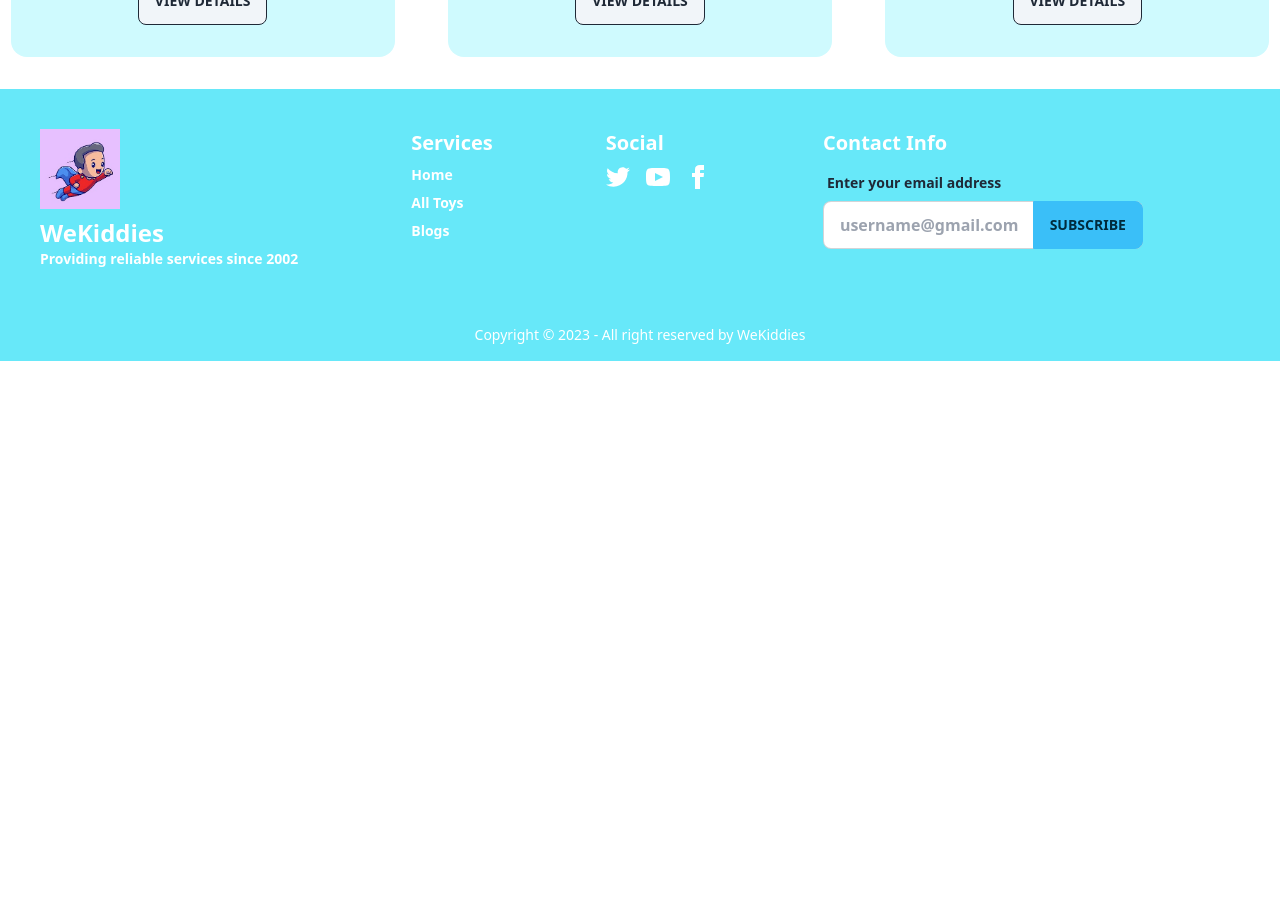
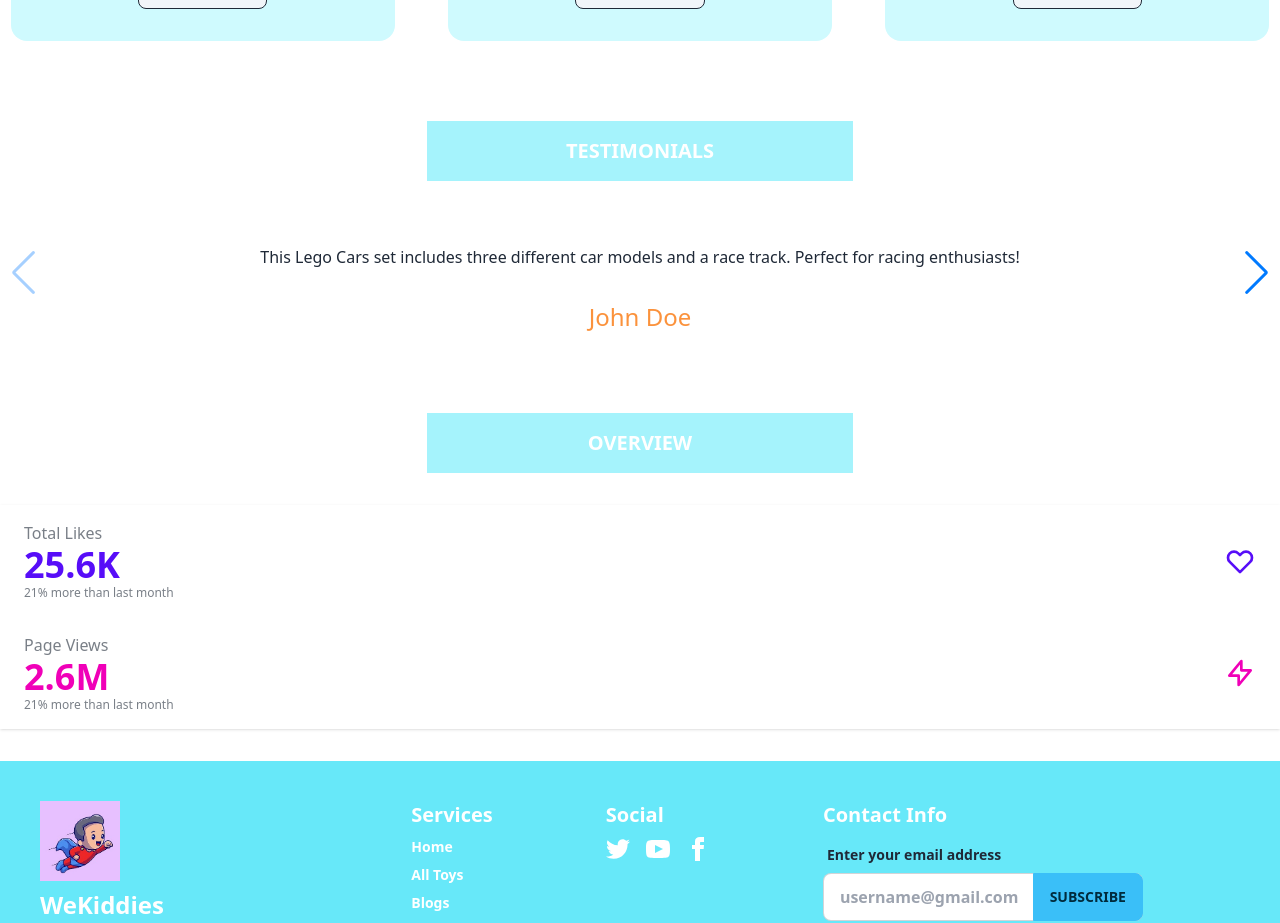
Before and after one commit to forhadislamse/we-kiddies-client, a React (Vite) app: page / in a window 1280 px wide. Shown: the part 1700-2623 px from the top of the page. Before the commit the page ends 2061 px from the top, so only its background shows below. Built offline with nearby package versions, Linux system fonts and the light colour scheme.

Commit message:
two extra section  added

```diff
--- a/public/toys.json
+++ b/public/toys.json
@@ -8,8 +8,8 @@
     "sub_category": "lego_cars",
     "Price": 19.99,
     "Rating": 4.5,
-    "Available quantity": 10,
-    "Detail description": "This Lego Cars set includes three different car models and a race track. Perfect for racing enthusiasts!"
+    "avail_quantity": 10,
+    "details": "This Lego Cars set includes three different car models and a race track. Perfect for racing enthusiasts!"
   },
   {
     "id": 2,
@@ -20,8 +20,8 @@
     "sub_category": "lego_cars",
     "Price": 24.99,
     "Rating": 4.8,
-    "Available quantity": 5,
-    "Detail description": "Build your own fleet of Lego Cars with this set. Includes instructions for different car designs."
+    "avail_quantity": 5,
+    "details": "Build your own fleet of Lego Cars with this set. Includes instructions for different car designs."
   },
   {
     "id": 3,
@@ -32,8 +32,8 @@
     "sub_category": "lego_cars",
     "Price": 29.99,
     "Rating": 4.6,
-    "Available quantity": 8,
-    "Detail description": "Create exciting car races with this Lego Cars set. Comes with a starting line and mini figures."
+    "avail_quantity": 8,
+    "details": "Create exciting car races with this Lego Cars set. Comes with a starting line and mini figures."
   },
   {
     "id": 4,
@@ -44,8 +44,8 @@
     "sub_category": "lego_wars",
     "Price": 39.99,
     "Rating": 4.7,
-    "Available quantity": 3,
-    "Detail description": "Engage in epic battles with this Lego Wars set. Build spaceships, create your own storylines, and save the galaxy!"
+    "avail_quantity": 3,
+    "details": "Engage in epic battles with this Lego Wars set. Build spaceships, create your own storylines, and save the galaxy!"
   },
   {
     "id": 5,
@@ -56,8 +56,8 @@
     "sub_category": "lego_wars",
     "Price": 34.99,
     "Rating": 4.9,
-    "Available quantity": 6,
-    "Detail description": "Join the intergalactic adventure with this Lego Wars set. Includes mini figures and customizable starships."
+    "avail_quantity": 6,
+    "details": "Join the intergalactic adventure with this Lego Wars set. Includes mini figures and customizable starships."
   },
   {
     "id": 6,
@@ -68,8 +68,8 @@
     "sub_category": "lego_wars",
     "Price": 44.99,
     "Rating": 4.8,
-    "Available quantity": 4,
-    "Detail description": "Fight for supremacy in the Lego Wars universe. Build armies, create battles, and conquer the galaxy!"
+    "avail_quantity": 4,
+    "details": "Fight for supremacy in the Lego Wars universe. Build armies, create battles, and conquer the galaxy!"
   },
   {
     "id": 7,
@@ -80,8 +80,8 @@
     "sub_category": "lego_city",
     "Price": 29.99,
     "Rating": 4.4,
-    "Available quantity": 12,
-    "Detail description": "Immerse yourself in the bustling Lego City with this set. Build skyscrapers, vehicles, and create your own city adventures!"
+    "avail_quantity": 12,
+    "details": "Immerse yourself in the bustling Lego City with this set. Build skyscrapers, vehicles, and create your own city adventures!"
   },
   {
     "id": 8,
@@ -92,8 +92,8 @@
     "sub_category": "lego_city",
     "Price": 34.99,
     "Rating": 4.7,
-    "Available quantity": 8,
-    "Detail description": "Build a vibrant Lego City with this set. Includes mini figures, buildings, and accessories for endless creative play."
+    "avail_quantity": 8,
+    "details": "Build a vibrant Lego City with this set. Includes mini figures, buildings, and accessories for endless creative play."
   },
   {
     "id": 9,
@@ -104,7 +104,7 @@
     "sub_category": "lego_city",
     "Price": 39.99,
     "Rating": 4.6,
-    "Available quantity": 6,
-    "Detail description": "Embark on exciting adventures in Lego City with this set. Features police stations, fire stations, and various vehicles."
+    "avail_quantity": 6,
+    "details": "Embark on exciting adventures in Lego City with this set. Features police stations, fire stations, and various vehicles."
   }
 ]
--- a/src/components/SectionTitle.jsx
+++ b/src/components/SectionTitle.jsx
@@ -1,7 +1,8 @@
 const SectionTitle = ({ heading }) => {
     return (
-        <div className="mx-auto text-center text-white font-bold bg-cyan-200 w-4/12 sm:w-4/12 my-8">
-            <h3 className="text-3xl uppercase py-4">{heading}</h3>
+        <div className="mx-auto text-center text-white font-bold bg-cyan-200
+        w-full md:w-4/12 my-8">
+            <h3 className="text-xl uppercase p-4">{heading}</h3>
         </div>
     );
 };
--- a/src/pages/Home/Home/Home.jsx
+++ b/src/pages/Home/Home/Home.jsx
@@ -2,6 +2,8 @@ import { Helmet } from "react-helmet-async";
 import Banner from "../Banner/Banner";
 import Gallery from "../Gallery/Gallery";
 import Category from "../Category/Category";
+import Testimonials from "../Testinomials/Testinomials";
+import OverView from "./OverView/OverView";
 
 const Home = () => {
     return (
@@ -14,6 +16,8 @@ const Home = () => {
             <Banner></Banner>
             <Gallery></Gallery>
             <Category></Category>
+            <Testimonials></Testimonials>
+            <OverView></OverView>
         </div>
     );
 };
--- /dev/null
+++ b/src/pages/Home/Home/OverView/OverView.jsx
@@ -0,0 +1,31 @@
+import SectionTitle from "../../../../components/SectionTitle";
+
+const OverView = () => {
+    return (
+        <>
+            <SectionTitle heading={'Overview'}></SectionTitle>
+            <div className=" shadow">
+
+                <div className="stat">
+                    <div className="stat-figure text-primary">
+                        <svg xmlns="http://www.w3.org/2000/svg" fill="none" viewBox="0 0 24 24" className="inline-block w-8 h-8 stroke-current"><path strokeLinecap="round" strokeLinejoin="round" strokeWidth="2" d="M4.318 6.318a4.5 4.5 0 000 6.364L12 20.364l7.682-7.682a4.5 4.5 0 00-6.364-6.364L12 7.636l-1.318-1.318a4.5 4.5 0 00-6.364 0z"></path></svg>
+                    </div>
+                    <div className="stat-title">Total Likes</div>
+                    <div className="stat-value text-primary">25.6K</div>
+                    <div className="stat-desc">21% more than last month</div>
+                </div>
+
+                <div className="stat">
+                    <div className="stat-figure text-secondary">
+                        <svg xmlns="http://www.w3.org/2000/svg" fill="none" viewBox="0 0 24 24" className="inline-block w-8 h-8 stroke-current"><path strokeLinecap="round" strokeLinejoin="round" strokeWidth="2" d="M13 10V3L4 14h7v7l9-11h-7z"></path></svg>
+                    </div>
+                    <div className="stat-title">Page Views</div>
+                    <div className="stat-value text-secondary">2.6M</div>
+                    <div className="stat-desc">21% more than last month</div>
+                </div>
+            </div>
+        </>
+    );
+};
+
+export default OverView;
--- /dev/null
+++ b/src/pages/Home/Testinomials/Testinomials.jsx
@@ -0,0 +1,39 @@
+
+import { Swiper, SwiperSlide } from "swiper/react";
+import { Navigation } from "swiper";
+
+// Import Swiper styles
+import "swiper/css";
+import "swiper/css/navigation";
+import SectionTitle from "../../../components/SectionTitle";
+import useToys from "../../../hooks/useToys";
+
+
+const Testimonials = () => {
+    const [toys] = useToys();
+
+    return (
+        <section className="my-20">
+            <SectionTitle
+                heading={'Testimonials'}
+            ></SectionTitle>
+
+            <Swiper navigation={true} modules={[Navigation]} className="mySwiper">
+
+                {
+                    toys.map(item => <SwiperSlide
+                        key={item.id}
+                    >
+                        <div className="flex flex-col items-center ">
+
+                            <p className="py-8">{item.details}</p>
+                            <h3 className="text-2xl text-orange-400">{item.seller_name}</h3>
+                        </div>
+                    </SwiperSlide>)
+                }
+            </Swiper>
+        </section>
+    );
+};
+
+export default Testimonials;
--- a/src/pages/Shared/ErrorPage/ErrorPage.jsx
+++ b/src/pages/Shared/ErrorPage/ErrorPage.jsx
@@ -19,14 +19,14 @@ const ErrorPage = () => {
                 <img className="mx-auto" src={errorImg} alt="" />
             </div>
             <div className="lg:mt-20 text-center">
-                <p className="text-2xl md:text-4xl text-red-500">Opps!!! Page not found.</p>
+                <p className="text-2xl md:text-4xl text-cyan-500">Opps!!! Page not found.</p>
                 <h2 className='mb-8 font-extrabold text-9xl text-red-500'>
                     <span className='sr-only'>Error</span> {status || 404}
                 </h2>
                 <p className='text-2xl font-semibold md:text-3xl mb-8'>
                     {error?.message}
                 </p>
-                <Link to="/" className="btn btn-error"><FaHome className="text-3xl"></FaHome> Go To Home</Link>
+                <Link to="/" className="btn btn-info"><FaHome className="text-3xl"></FaHome> Go To Home</Link>
             </div>
 
 
```
